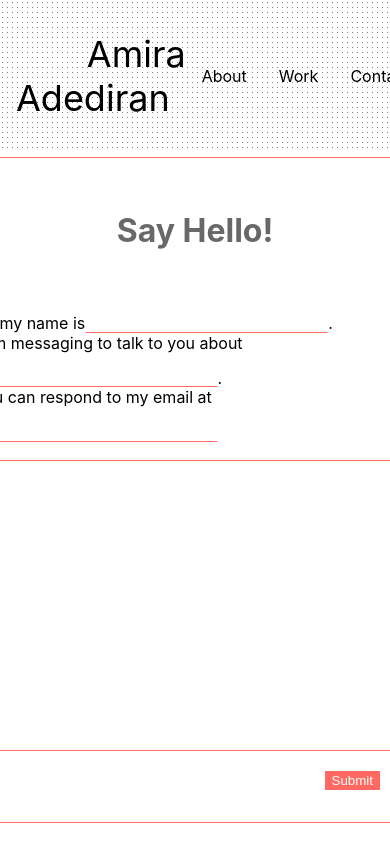
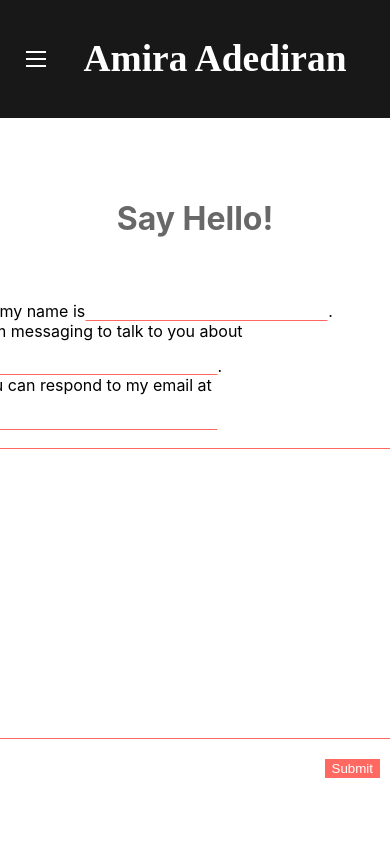
Before and after one commit to amxra/amiradediran2.0, a React (Create React App) app in the folder site/: page /contact in a window 390 px wide. Shown: the top 844 px of the page. Built offline with nearby package versions, Linux system fonts and the light colour scheme.

Commit message:
Make contact responsive accross devices

```diff
--- a/site/src/components/contact.js
+++ b/site/src/components/contact.js
@@ -2,7 +2,8 @@
 import React, { useState } from "react";
 import axios from "axios";
 import styled from 'styled-components';
-import NavTwo from './nav2'
+import NavTwo from './nav2';
+import MobileNav from './mobilenav';
 
  const StyledContainer = styled.div`
      box-sizing: border-box;
@@ -12,6 +13,11 @@ import NavTwo from './nav2'
      justify-content: center;
      align-items: center;
 
+     @media only screen and (max-width: 800px){
+       margin-top: 7.3rem;
+       height: 85.5vh;
+     }
+
      .contact-form{
 
          box-sizing: border-box;
@@ -20,6 +26,10 @@ import NavTwo from './nav2'
          height: 70%;
          border-radius: 19px;
          padding: 2rem;
+
+         @media only screen and (max-width: 800px){
+          border: none;
+        }
 
          h1{
              color: #686868;
@@ -64,6 +74,20 @@ import NavTwo from './nav2'
      }
  `
 
+ const HideNav = styled.div`
+    @media only screen and (max-width:800px){
+        .largenav{
+            display: none;
+        }
+    }
+
+    @media only screen and (min-width:799px){
+        .smallnav{
+            display: none;
+        }
+    }
+`
+
 function Contact() {
   const [serverState, setServerState] = useState({
     submitting: false,
@@ -96,7 +120,16 @@ function Contact() {
   };
   return (
     <div className = "contact-container">
-        <NavTwo/>
+        <header>
+                    <HideNav>
+                        <div className = 'largenav'>
+                            <NavTwo/>
+                        </div>
+                        <div className = 'smallnav'>
+                            <MobileNav/>
+                        </div>
+                    </HideNav>
+                </header>
         <StyledContainer>
         <div className = "contact">
         <div class = "contact-form">
--- a/site/src/components/work.js
+++ b/site/src/components/work.js
@@ -17,7 +17,6 @@ const StyledContainer = styled.div`
     height: 100%;
     display: flex;
     align-items: center;
-    border: 1px solid blue;
     margin-top: 2.5rem;
 
     @media only screen and (max-width: 800px){
@@ -33,7 +32,6 @@ const StyledContainer = styled.div`
         grid-template-rows: 30% 30% 30%;
         grid-column-gap: 10px;
         grid-row-gap: 10px;
-        border: 1px solid red;
 
         @media only screen and (max-width: 800px){
             grid-template-columns: 100%;
```
